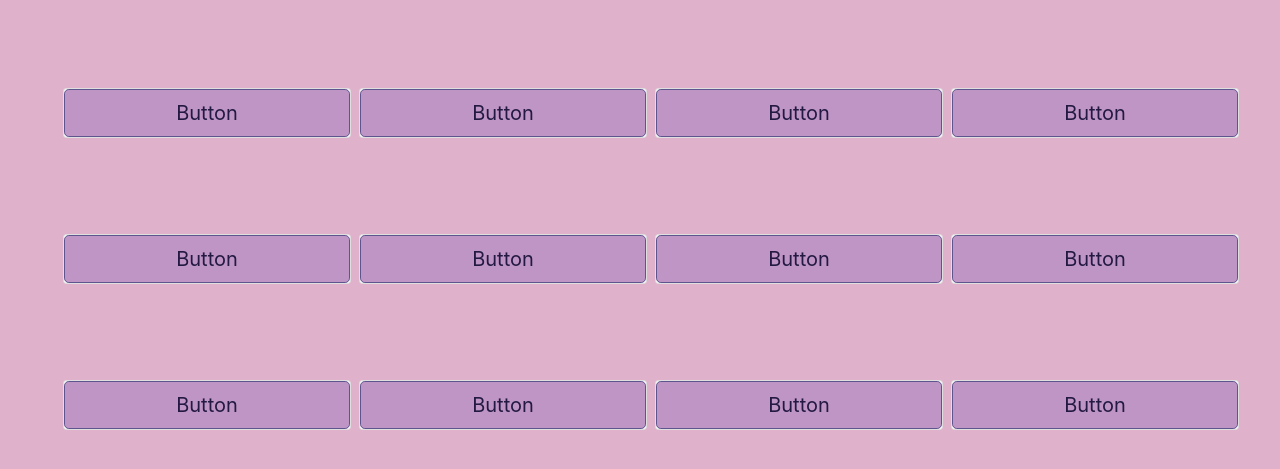
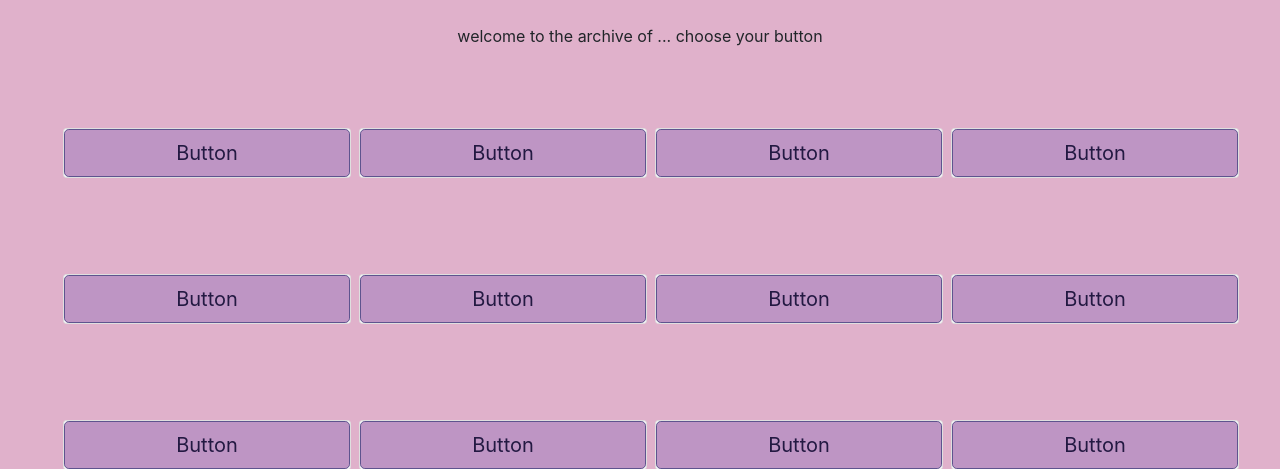
Before and after one commit to nununuam/collection, a Django app: page / in a window 1280 px wide. Shown: the part 64-533 px from the top of the page. Run offline with Django 4.2, Linux system fonts and the light colour scheme.

Commit message:
direction is added on home page

```diff
--- a/main_app/static/styles/styles.css
+++ b/main_app/static/styles/styles.css
@@ -1,9 +1,7 @@
 body{
     background-color: rgb(224, 177, 203);
 }
-h1 {
-    color: rgb(35, 25, 66);
-}
+/*Home Page CSS*/
 .basebar a{
     color: rgb(35, 25, 66);
 }
@@ -20,6 +18,6 @@ h1 {
     border-color: rgb(159, 134, 192);
 }
 
-div .homebuttons{
-
+.homep{
+    text-align: center;
 }
--- a/main_app/templates/home.html
+++ b/main_app/templates/home.html
@@ -3,6 +3,7 @@
 
 {% block content %}
 <div class="homebuttons">
+    <p class="homep">welcome to the archive of ... choose your button</p>
     <div class="row hidden-md-up py-3 mx-5 ">
         <div class="col-md-3 my-5 ">
             <div class="card" style="width: 18rem;">
```
